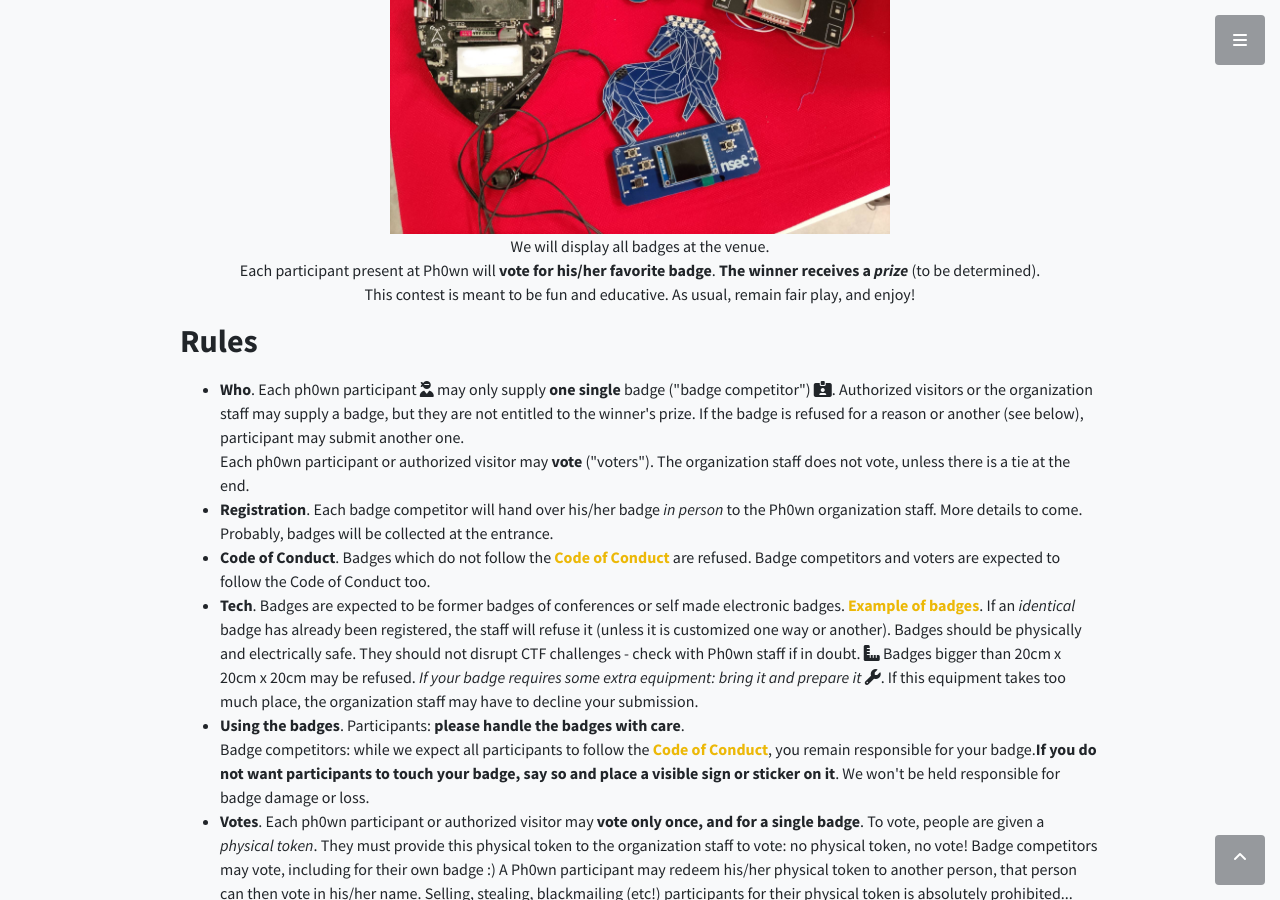
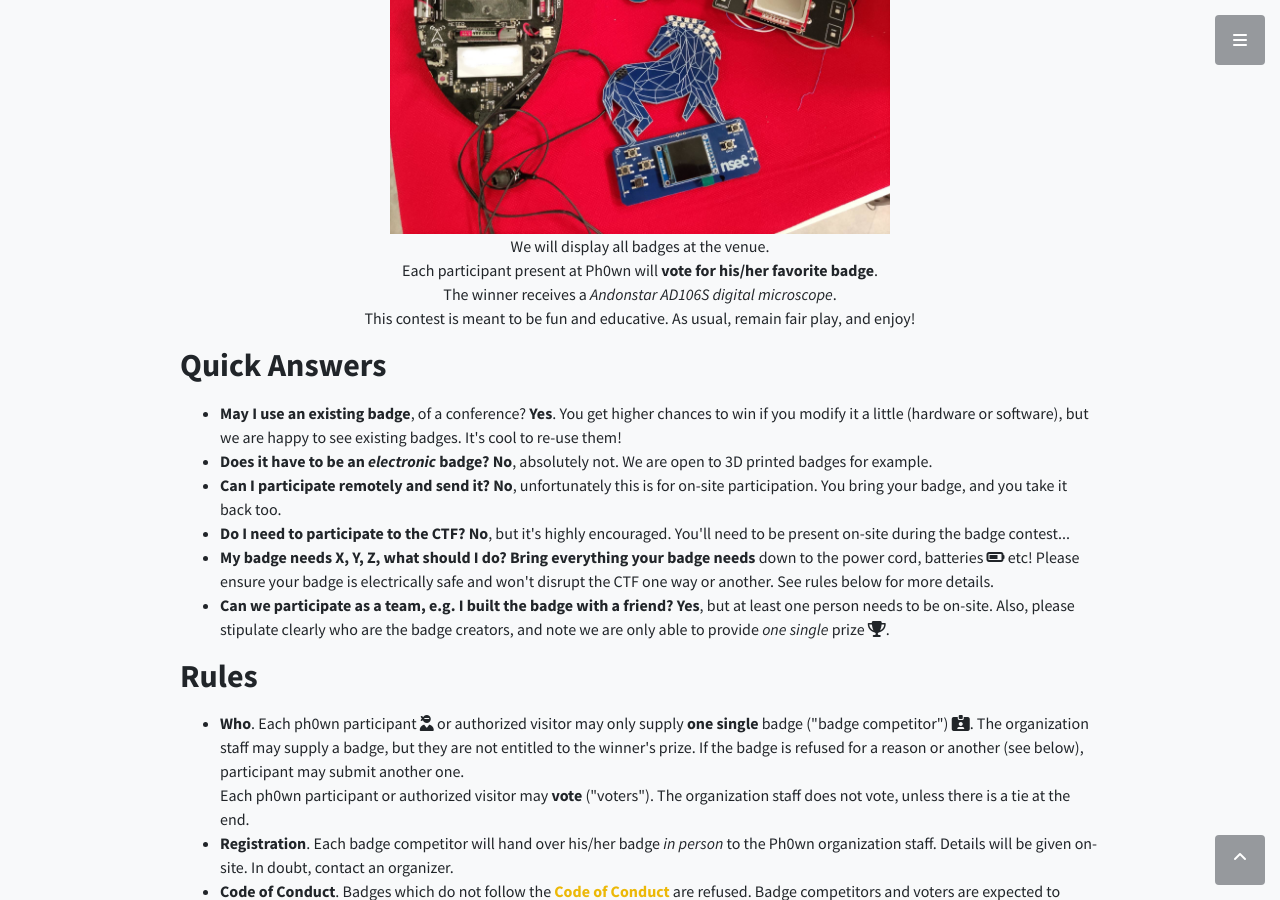
Before and after one commit to ph0wn/ph0wn.github.io, a Jekyll site: the page built from _posts/2021-09-17-badgecontest.md, in a window 1280 px wide and 900 px high, scrolled down 1279 px. Built offline with Jekyll 4.4.1, drawn with Linux system fonts in a browser that asks for light colours; some of the changed text lies outside the part shown.

Commit message:
update for badge contest 2023

```diff
--- a/_posts/2021-09-17-badgecontest.md
+++ b/_posts/2021-09-17-badgecontest.md
@@ -18,25 +18,39 @@ permalink: /badges/
 			<img src="/images/badges-collection.jpg" width="500px"/>
 		 <p>
 	    	 We will display all badges at the venue.<br>
-	    	 Each participant present at Ph0wn will <b>vote for his/her favorite badge</b>. <b>The winner receives a <i>prize</i></b> (to be determined).<br>
+	    	 Each participant present at Ph0wn will <b>vote for his/her favorite badge</b>.
+			 <br>
+			 The winner receives a <i>Andonstar AD106S digital microscope</i>.<br>
 	    	 This contest is meant to be fun and educative. As usual, remain fair play, and enjoy!
 	    	 </p>
 	 </div>
+
 	 <div class="col-lg-10 mx-auto">
+	 <h2>Quick Answers</h2>
+	 <p>
+	 <ul>
+	 <li><b>May I use an existing badge</b>, of a conference? <b>Yes</b>. You get higher chances to win if you modify it a little (hardware or software), but we are happy to see existing badges. It's cool to re-use them!</li>
+	 <li><b>Does it have to be an <i>electronic</i> badge? No</b>, absolutely not. We are open to 3D printed badges for example.</li>
+	 <li><b>Can I participate remotely and send it? No</b>, unfortunately this is for on-site participation. You bring your badge, and you take it back too.</li>
+	 <li><b>Do I need to participate to the CTF? No</b>, but it's highly encouraged. You'll need to be present on-site during the badge contest...</li>
+	 <li><b>My badge needs X, Y, Z, what should I do?</b> <b> Bring everything your badge needs</b> down to the power cord, batteries <i class="fa-solid fa-battery-three-quarters"></i> etc! Please ensure your badge is electrically safe and won't disrupt the CTF one way or another. See rules below for more details.</li>
+	 <li><b>Can we participate as a team, e.g. I built the badge with a friend? Yes</b>, but at least one person needs to be on-site. Also, please stipulate clearly who are the badge creators, and note we are only able to provide <i>one single</i> prize <i class="fa-solid fa-trophy"></i>.</li>
+	 </ul>
+	 </p>
 	 <h2>Rules</h2>
 		<p>
 	    	<ul>
-	    	<li><b>Who</b>. Each ph0wn participant <i class="fas fa-user-ninja"></i> may only supply <b>one single</b> badge ("badge competitor") <i class="fas fa-id-card-alt"></i>. Authorized visitors or the organization staff may supply a badge, but they are not entitled to the winner's prize. If the badge is refused for a reason or another (see below), participant may submit another one.<br>
+	    	<li><b>Who</b>. Each ph0wn participant <i class="fas fa-user-ninja"></i> or authorized visitor may only supply <b>one single</b> badge ("badge competitor") <i class="fas fa-id-card-alt"></i>. The organization staff may supply a badge, but they are not entitled to the winner's prize. If the badge is refused for a reason or another (see below), participant may submit another one.<br>
 		Each ph0wn participant or authorized visitor may <b>vote</b> ("voters"). The organization staff does not vote, unless there is a tie at the end.
 		</li>
-	    	<li><b>Registration</b>.  Each badge competitor will hand over his/her badge <i>in person</i> to the Ph0wn organization staff. More details to come. Probably, badges will be collected at the entrance. </li>
+	    	<li><b>Registration</b>.  Each badge competitor will hand over his/her badge <i>in person</i> to the Ph0wn organization staff. Details will be given on-site. In doubt, contact an organizer. </li>
 		<li><b>Code of Conduct</b>.  Badges which do not follow the  <a href="/conduct">Code of Conduct</a> are refused. Badge competitors and voters are expected to follow the Code of Conduct too.</li>
-	    	<li><b>Tech</b>. Badges are expected to be former badges of conferences or self made electronic badges. <a href="https://hackspace.raspberrypi.org/articles/badgelife-the-art-of-the-conference-badge">Example of badges</a>. If an <i>identical</i> badge has already been registered, the staff will refuse it (unless it is customized one way or another). Badges should be physically and electrically safe. They should not disrupt CTF challenges - check with Ph0wn staff if in doubt. <i class="fas fa-ruler-combined"></i> Badges bigger than 20cm x 20cm x 20cm may be refused. <i>If your badge requires some extra equipment: bring it and prepare it</i>  <i class="fas fa-wrench"></i>. If this equipment takes too much place, the organization staff may have to decline your submission. </li>
+	    	<li><b>Tech</b>. Badges are expected to be former badges of conferences or self made electronic (or non-electronic) badges. <a href="https://hackspace.raspberrypi.org/articles/badgelife-the-art-of-the-conference-badge">Example of badges</a>. If an <i>identical</i> badge has already been registered, the staff will refuse it (unless it is customized one way or another). Badges should be physically and electrically safe. They should not disrupt CTF challenges - check with Ph0wn staff if in doubt. <i class="fas fa-ruler-combined"></i> Badges bigger than 20cm x 20cm x 20cm may be refused. <i>If your badge requires some extra equipment: bring it and prepare it</i>  <i class="fas fa-wrench"></i>. If this equipment takes too much place, the organization staff may have to decline your submission. </li>
 		<li><b>Using the badges</b>. Participants: <b>please handle the badges with care</b>. <br>
 		Badge competitors: while we expect all participants to follow the <a href="/conduct">Code of Conduct</a>, you remain responsible for your badge.<b>If you do not want participants to touch your badge, say so and place a visible sign or sticker on it</b>. We won't be held responsible for badge damage or loss.</li>
 	    	<li><b>Votes</b>. Each ph0wn participant or authorized visitor may <b>vote only once, and for a single badge</b>. To vote, people are given a <i>physical token</i>. They must provide this physical token to the organization staff to vote: no physical token, no vote! Badge competitors may vote, including for their own badge :) A Ph0wn participant may redeem his/her physical token to another person, that person can then vote in his/her name. Selling, stealing, blackmailing (etc!) participants for their physical token is absolutely prohibited...</li>
 	    	<li><b>Winner</b>. The badge competitor with the <b>most votes wins <i class="fas fa-star"></i> the contest</b>.  Votes <i class="fas fa-poll"></i> are counted by the Ph0wn organization staff, ph0wn participants may watch the count. Tie: if several badge competitors get the same count of votes, depending on available prizes, the Ph0wn organization staff may have to select only one winner. The organization staff decides.</li>
-	    	<li><b>Prize</b>. We expect to be able to provide a geek prize to the winner.</li>
+	    	<li><b>Prize</b> <i class="fa-solid fa-trophy"></i>. This year, the winner will receive an Andonstar AD106S digital microscope. We hope this prize helps you create more badges! </li>
 	    	<li><b>Picture</b>. Badge competitors accept people take pictures <i class="fas fa-camera"></i> of their badge. These images may go for instance on social networks <i class="fas fa-share-alt"></i>. If badge competitors do not wish this, please do not supply a badge.</li>
 	    	<li><b>Promotion</b>. Badge competitors may promote <i class="fas fa-bullhorn"></i> their badge (online, or on site). However, they may not buy votes (!), attempt to corrupt voters etc. In all cases, promotion/advertisment must comply with <a href="/conduct">Code of Conduct</a>.</li>
 	    	<li><b>Leave with your badge</b>. Each badge competitor must take his/her badge back home at the end of the competition. Remaining unclaimed badges may end in our personal museum.</li>
```
Also changed, not shown: other parts of _posts/2021-09-17-badgecontest.md (+2 -2 lines), index.html (+9 -57 lines).
